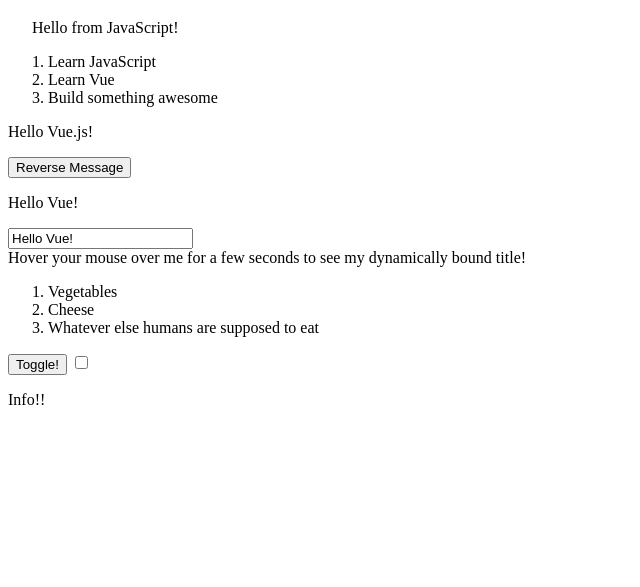
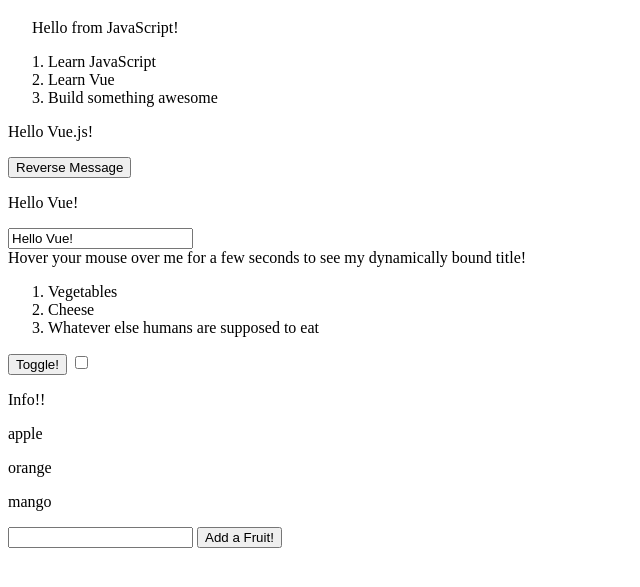
Before and after one commit to alexrrodriguez/practice-vuejs, a plain HTML site: page index.html in a window 1280 px wide. Shown: the part 105-692 px from the top of the page, without its empty margins (0-640 px from the left). Drawn offline with nearby package versions, Linux system fonts and the light colour scheme.

Commit message:
add fruit list and input to add new fruit to list with v-for

```diff
--- a/index.html
+++ b/index.html
@@ -58,5 +58,15 @@
       <input type="checkbox" v-on:click="showInfo = !showInfo">
       <p v-bind:class="{disabled: showInfo}">Info!!</p>
     </div>
+    <div id="list" >
+      <div v-for="fruit in fruits">
+        <p>{{fruit}}</p>
+      </div>
+        <div>
+          <input type="text" v-model="newFruit">
+          <button v-on:click="addNewFruit()">Add a Fruit!</button>
+        </div>
+
+    </div>
   </body>
 </html>
--- a/index.js
+++ b/index.js
@@ -60,3 +60,19 @@ var info = new Vue({
     };
   },
 });
+
+var list = new Vue({
+  el: "#list",
+  data: function () {
+    return {
+      fruits: ["apple", "orange", "mango"],
+      newFruit: "",
+    };
+  },
+  methods: {
+    addNewFruit: function () {
+      this.fruits.push(this.newFruit);
+      this.newFruit = "";
+    },
+  },
+});
```
